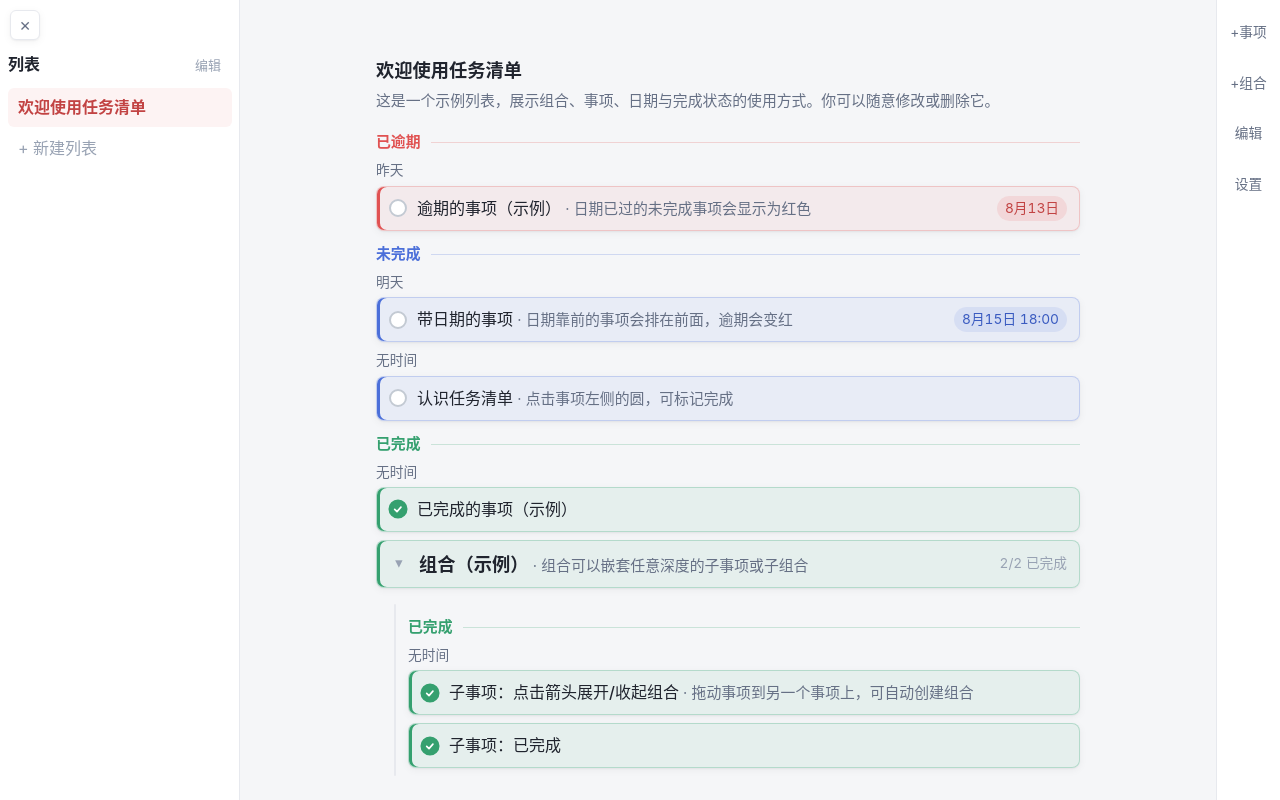
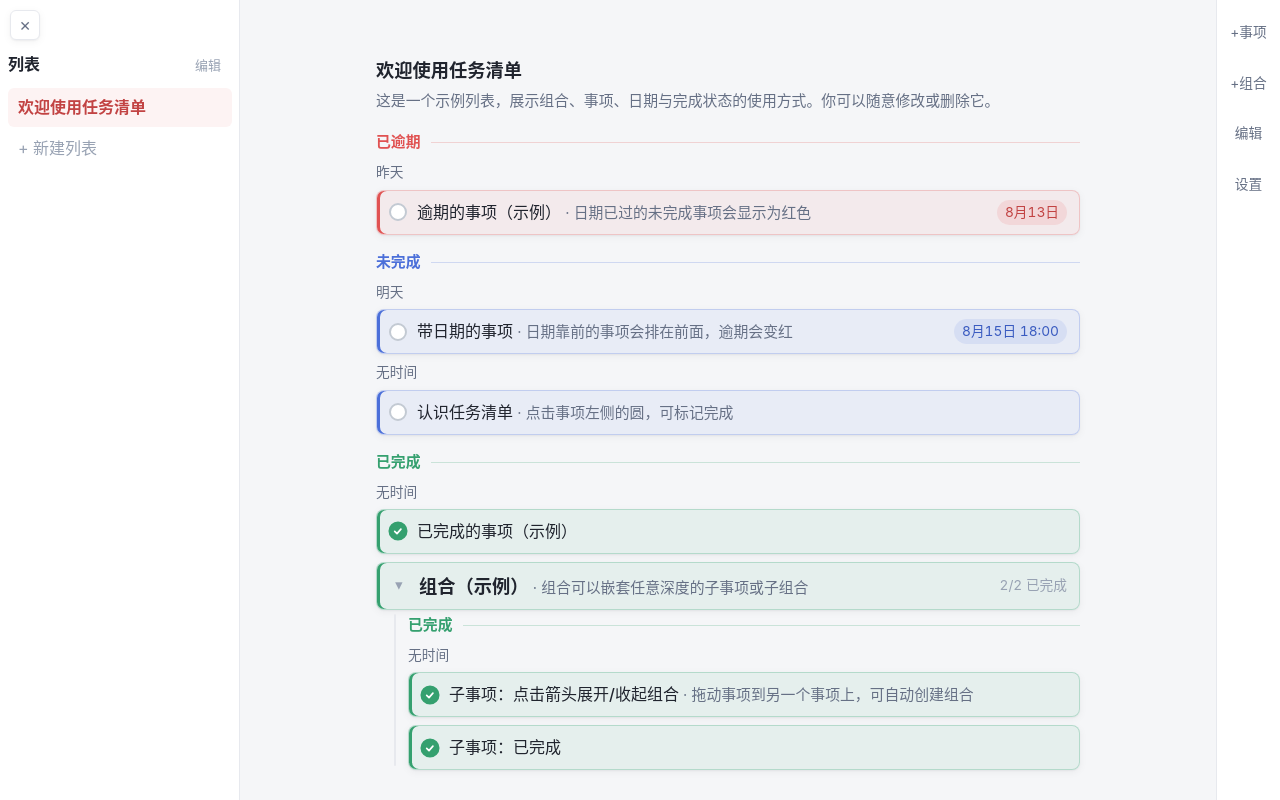
Before and after one commit to JackPeng-Coder/tasklist, a Vue app: page / in a window 1280 px wide. Built offline with nearby package versions, Linux system fonts and the light colour scheme.

Commit message:
style: spacing token gradient - color > date > sibling > group-children (gap-xs/sm/sep/md/lg)

```diff
--- a/src/components/GroupRow.vue
+++ b/src/components/GroupRow.vue
@@ -78,7 +78,7 @@ function onRowClick() {
 </script>
 
 <style scoped>
-.row { display: flex; flex-wrap: wrap; align-items: center; gap: 10px; padding: 9px 12px; border-radius: var(--radius); background: var(--card); margin-bottom: 8px; cursor: pointer; border: 1px solid var(--line); box-shadow: var(--shadow-card); transition: transform 160ms var(--spring), box-shadow 160ms var(--ease), background-color 200ms var(--ease), border-color 200ms var(--ease); }
+.row { display: flex; flex-wrap: wrap; align-items: center; gap: 10px; padding: 9px 12px; border-radius: var(--radius); background: var(--card); cursor: pointer; border: 1px solid var(--line); box-shadow: var(--shadow-card); transition: transform 160ms var(--spring), box-shadow 160ms var(--ease), background-color 200ms var(--ease), border-color 200ms var(--ease); }
 .row.actions-wrapped .actions { margin-left: auto; }
 .trailing { display: flex; align-items: center; gap: 10px; flex-shrink: 0; flex-wrap: nowrap; margin-left: auto; }
 .actions { display: flex; align-items: center; gap: 6px; flex-shrink: 0; }
@@ -104,7 +104,7 @@ function onRowClick() {
 .mini-btn { background: transparent; border: 1px solid transparent; border-radius: 6px; padding: 4px 8px; color: var(--ink-3); cursor: pointer; font-size: var(--font-xs); transition: color 150ms var(--ease), background-color 150ms var(--ease); }
 .mini-btn:hover { background: var(--ink-tint); color: var(--ink); }
 .mini-btn.danger:hover { color: var(--red); background: var(--red-soft); }
-.group-wrap { position: relative; }
-.children { position: relative; margin-left: 18px; padding: 8px 0 8px 14px; }
-.indent-line { position: absolute; left: 0; top: 8px; bottom: 8px; width: 2px; background: var(--color-border); border-radius: 1px; }
+.group-wrap { position: relative; margin-bottom: var(--gap-sm); }
+.children { position: relative; margin-left: 18px; padding: var(--gap-xs) 0 0 14px; }
+.indent-line { position: absolute; left: 0; top: var(--gap-xs); bottom: var(--gap-xs); width: 2px; background: var(--color-border); border-radius: 1px; }
 </style>
--- a/src/components/TaskList.vue
+++ b/src/components/TaskList.vue
@@ -74,11 +74,13 @@ const doneRows = computed(() => withSeparators(grouped.value.done, ui.now))
 </script>
 
 <style scoped>
-.group-head { display: flex; align-items: center; gap: 10px; font-size: var(--font-sm); margin: 12px 0 6px; }
+.group-head { display: flex; align-items: center; gap: 10px; font-size: var(--font-sm); margin: var(--gap-lg) 0 var(--gap-sm); }
+/* 组合展开后的第一个嵌套分节标题紧贴组合行（组内耦合最紧，只留 children 的 xs 上边距），后续分节标题保持正常间距 */
+.children .group-head:first-of-type { margin-top: 0; }
 .group-head .label { font-weight: 600; white-space: nowrap; }
 .group-head.overdue { color: var(--color-overdue); }
 .group-head.pending { color: var(--color-pending); }
 .group-head.done { color: var(--color-done); }
 .group-head .rule { flex: 1; height: 1px; background: color-mix(in srgb, currentColor 22%, transparent); }
-.date-sep { color: var(--color-muted); font-size: var(--font-xs); margin: 6px 0 4px; }
+.date-sep { color: var(--color-muted); font-size: var(--font-xs); margin: var(--gap-sep) 0; }
 </style>
--- a/src/components/TaskRow.vue
+++ b/src/components/TaskRow.vue
@@ -61,7 +61,7 @@ const dateLabel = computed(() => {
 </script>
 
 <style scoped>
-.row { display: flex; flex-wrap: wrap; align-items: center; gap: 10px; padding: 9px 12px; border-radius: var(--radius); background: var(--card); margin-bottom: 8px; cursor: pointer; border: 1px solid var(--line); box-shadow: var(--shadow-card); transition: transform 160ms var(--spring), box-shadow 160ms var(--ease), background-color 200ms var(--ease), border-color 200ms var(--ease); }
+.row { display: flex; flex-wrap: wrap; align-items: center; gap: 10px; padding: 9px 12px; border-radius: var(--radius); background: var(--card); margin-bottom: var(--gap-sm); cursor: pointer; border: 1px solid var(--line); box-shadow: var(--shadow-card); transition: transform 160ms var(--spring), box-shadow 160ms var(--ease), background-color 200ms var(--ease), border-color 200ms var(--ease); }
 .row.actions-wrapped .actions { margin-left: auto; }
 .actions { display: flex; align-items: center; gap: 6px; flex-shrink: 0; }
 .row:hover { transform: translateY(-1px); box-shadow: var(--shadow-lift); }
--- a/src/styles/variables.css
+++ b/src/styles/variables.css
@@ -13,6 +13,13 @@
   --radius-lg: 12px;
   --ease: cubic-bezier(0.2, 0, 0.2, 1);
   --spring: cubic-bezier(0.34, 1.56, 0.64, 1);
+
+  /* 间距令牌：有效间隔梯度 = 异色(16) > 异日(12) > 同层(8) > 组合-子项(4) */
+  --gap-xs: 4px;  /* 组合 ↔ 展开子项、缩进竖线两端留白 */
+  --gap-sm: 8px;  /* 同层级事项/组合之间 */
+  --gap-sep: 6px; /* 日期标签与相邻行的上下留白 */
+  --gap-md: 12px; /* 跨日期（与日期标签行组合） */
+  --gap-lg: 16px; /* 分节标题上留白（颜色过渡，标题下留白为 --gap-sm） */
 
   /* 三档文字灰度 */
   --ink: #20242e;
```
